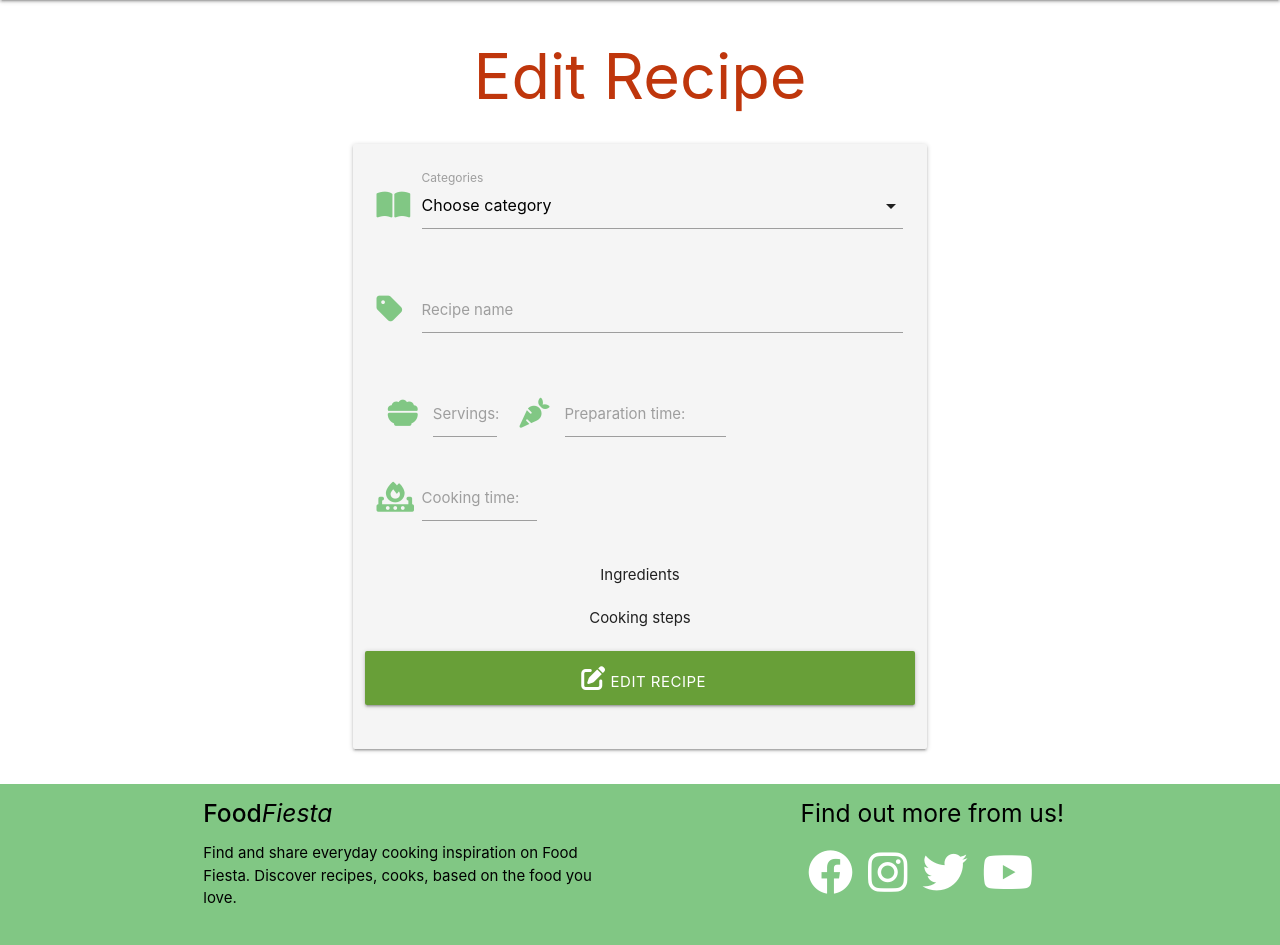
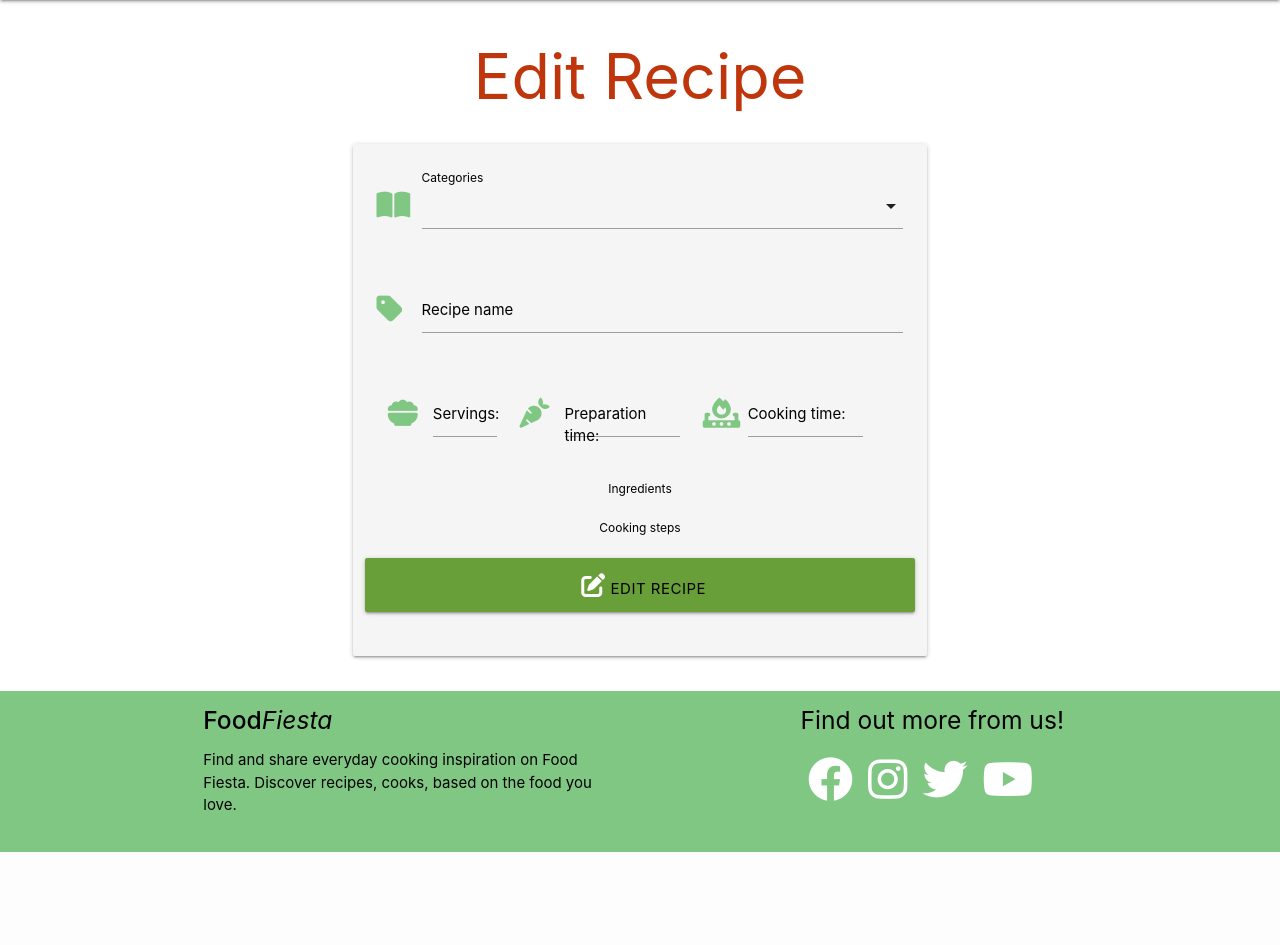
Before and after one commit to BogdanCatalin-Iacob/Food-Fiesta, a Flask app: template food_fiesta/templates/edit_recipe.html in a window 1280 px wide. Shown: the part 64-1009 px from the top of the page. After the commit the page ends 916 px from the top, so only its background shows below. Run offline with Flask 2, Linux system fonts and the light colour scheme; the template is opened without the code that fills it, so the values that code supplies are empty; some libraries are stand-ins or nearby versions.

Commit message:
Add correct labels to field and black text to button

```diff
--- a/food_fiesta/templates/edit_recipe.html
+++ b/food_fiesta/templates/edit_recipe.html
@@ -14,16 +14,16 @@
                 <div class="input-field col s12">
                     <i class="fa-solid fa-book-open prefix green-text text-lighten-2"></i>
                     <select id="category_id" name="category_id" class="validate" required>
-                        <option value="" disabled>Choose category</option>
+                        <!-- <option value="" disabled>Choose category</option>
                         {% for category in categories %}
                             {% if category.id == recipe.category_id|int %}
                                 <option value="{{ category.id }}" selected>{{ category.category_name }}</option>
                             {% else %}
                                 <option value="{{ category.id }}">{{ category.category_name }}</option>
                             {% endif %}
-                        {% endfor%}
+                        {% endfor%} -->
                     </select>
-                    <label for="category_id">Categories</label>
+                    <label for="category_id" aria-label="category selection list" class="black-text">Categories</label>
                 </div>
             </div>
 
@@ -33,7 +33,7 @@
                     <i class="fa-solid fa-tag prefix green-text text-lighten-2"></i>
                     <input id="recipe_name" name="recipe_name" type="text" minlength="5" maxlength="25"
                         value="{{ recipe.recipe_name }}" class="validate" required>
-                    <label for="recipe_name">Recipe name</label>
+                    <label for="recipe_name" class="black-text">Recipe name</label>
                 </div>
             </div>
 
@@ -43,17 +43,17 @@
                 <i class="fa-solid fa-bowl-food prefix green-text text-lighten-2"></i>
                 <input id="servings" name="servings" type="number" min="1"
                     onfocus="this.value=''" value="{{ recipe.servings }}" class="validate" required>
-                <label for="prep_time">Servings:</label>
+                <label for="servings" class="black-text">Servings:</label>
             </div>
 
             <div class="row">
                 <!-- Preparation time -->
-                <div class="input-field col s12 m5">
+                <div class="input-field col s12 m4">
                     <i class="fa-solid fa-carrot prefix green-text text-lighten-2"></i>
                     <input id="prep_time" name="prep_time" type="number" min="0"
                         onfocus="this.value=''" value="{{ recipe.prep_time }}" onkeyup="totalTime()" class="validate"
                         required>
-                    <label for="prep_time">Preparation time:</label>
+                    <label for="prep_time" class="black-text">Preparation time:</label>
                 </div>
 
                 <!-- Cooking time -->
@@ -62,29 +62,29 @@
                     <input id="cook_time" name="cook_time" type="number" min="0"
                         onfocus="this.value=''" value="{{ recipe.cook_time }}" onkeyup="totalTime()" class="validate"
                         required>
-                    <label for="cook_time">Cooking time:</label>
+                    <label for="cook_time" class="black-text">Cooking time:</label>
                 </div>
             </div>
 
             <!-- Ingredients -->
             <div class="row">
-                <div class="col s12 center-align">Ingredients</div>
+                <label for="ingredientsList" class="col s12 center-align black-text">Ingredients</label>
                 <div id="ingredients-list" class="col s12">
                     {% for ingredient in recipe.ingredients %}
-                    <input type="text" name="ingredientsList" value="{{- ingredient -}}">
+                    <input type="text" id="ingredientsList" name="ingredientsList" value="{{- ingredient -}}">
                     {% endfor %}
                 </div>
             </div>
 
             <!-- Preparation -->
             <div class="row">
-                <div class="col s12 center-align">Cooking steps</div>
+                <label for="stepsList" class="col s12 center-align black-text">Cooking steps</label>
                 <div id="steps-list" class="col s12">
                     {% for step in recipe.steps %}
                         <!-- code for index loop taken from[stackoverflow](https://stackoverflow.com/questions/12145434/how-to-output-loop-counter-in-python-jinja-template) -->
                         <span>Step {{- loop.index -}}: </span>
                         <!-- end stackoverflow -->
-                        <textarea name="stepsList" class="materialize-textarea">
+                        <textarea id="stepsList" name="stepsList" class="materialize-textarea">
                             {{- step -}}
                         </textarea>
                     {% endfor %}
@@ -93,7 +93,7 @@
 
             <!--Edit button-->
             <div class="row">
-                <button type="submit" class="col s12 btn-large light-green darken-2 text-shadow">
+                <button type="submit" class="col s12 btn-large light-green darken-2 black-text text-shadow">
                     <i class="fa-solid fa-edit prefix white-text text-lighten-2"></i>
                     Edit recipe
                 </button>
```
